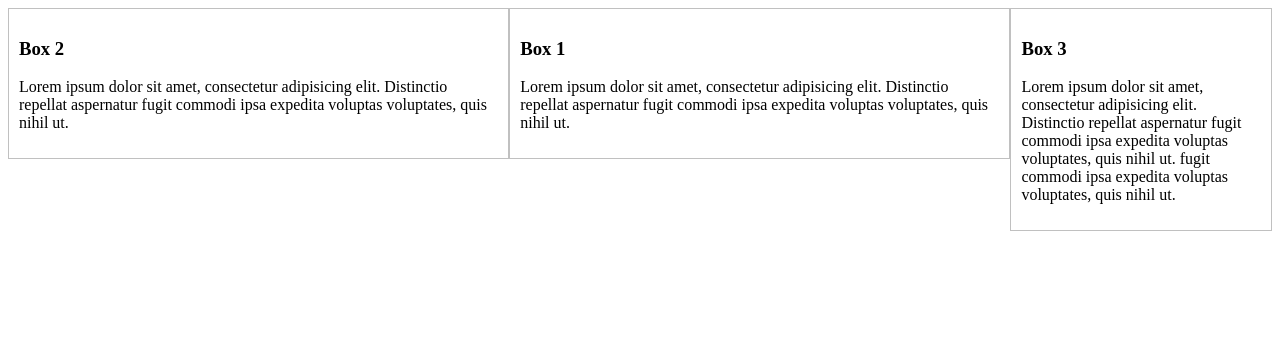
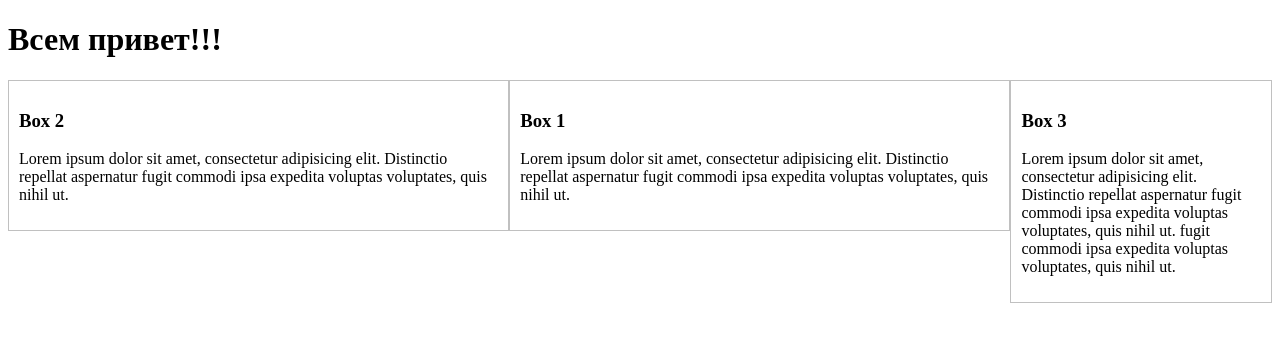
Before and after one commit to sobgithub/Test, a plain HTML site: page index.html in a window 1280 px wide. Drawn offline with Linux system fonts and the light colour scheme.

Commit message:
Добавили приветствие

```diff
--- a/index.html
+++ b/index.html
@@ -35,6 +35,7 @@
 </head>
 
 <body>
+<h1>Всем привет!!!</h1>
  <div class="container-1">
     <div class="box-1">
         <h3>Box 1</h3>
```
